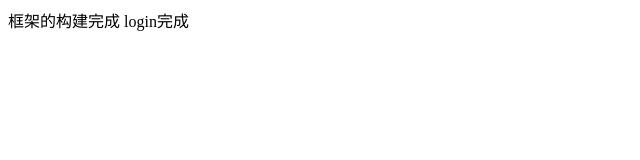
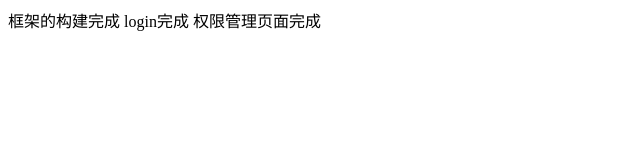
Before and after one commit to liqingyu520/hkzf, a plain HTML site: page index.html in a window 1280 px wide. Shown: the whole page, without its empty margins (0-640 px from the left). Drawn offline with Linux system fonts and the light colour scheme.

Commit message:
权限管理完成

```diff
--- a/index.html
+++ b/index.html
@@ -9,5 +9,6 @@
 <body>
     <span>框架的构建完成</span>
     <span>login完成</span>
+    <span>权限管理页面完成</span>
 </body>
 </html>
```
